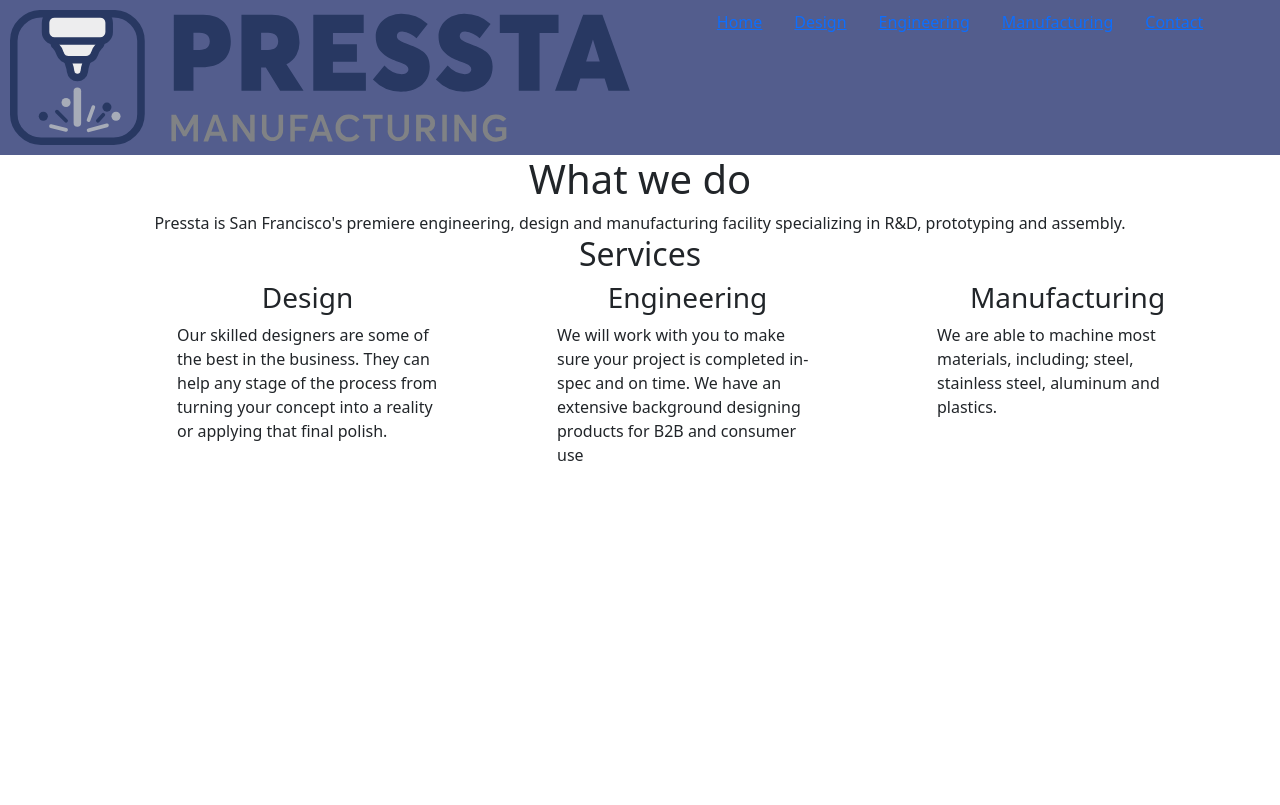
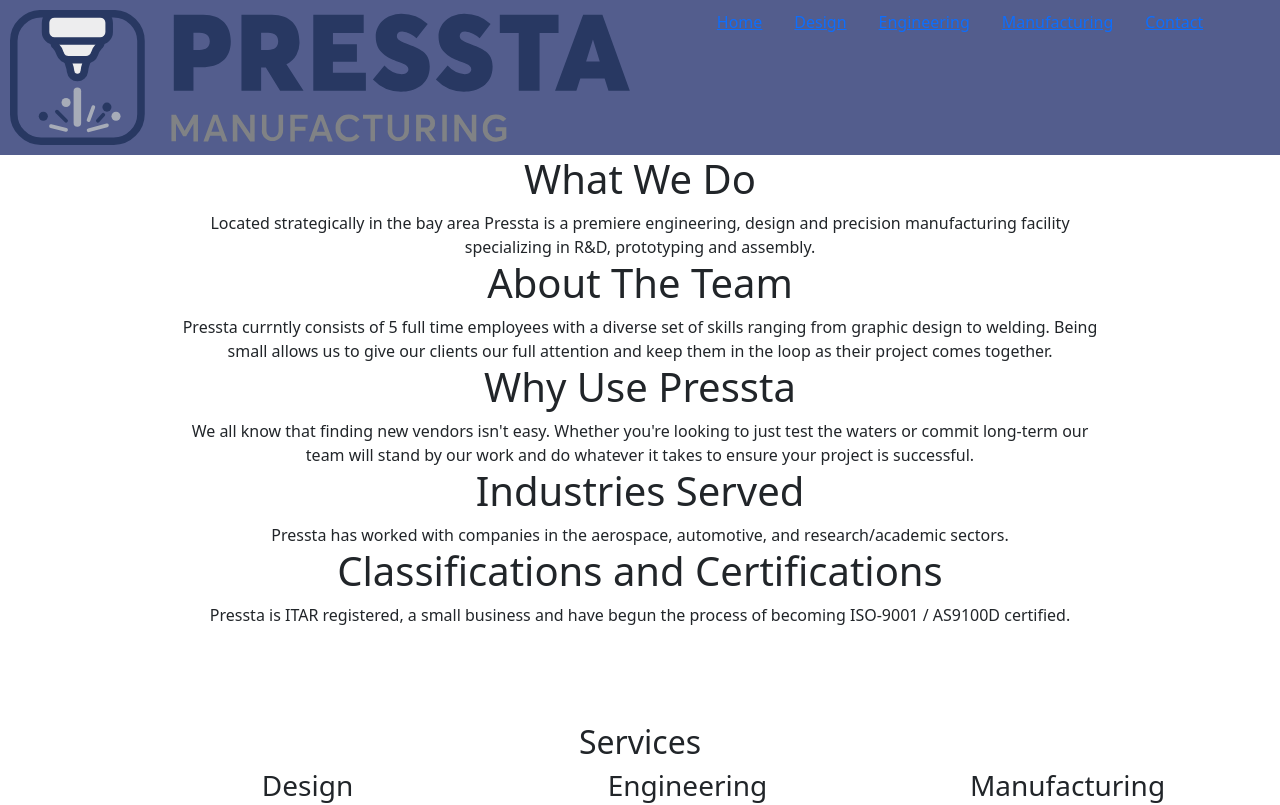
Before and after one commit to rlew631/presstamfg, a React (Create React App) app: page / in a window 1280 px wide. Shown: the top 805 px of the page. Built offline with nearby package versions, Linux system fonts and the light colour scheme.

Commit message:
cnew front page approach

```diff
--- a/src/components/design.js
+++ b/src/components/design.js
@@ -16,7 +16,7 @@
   const classes = useStyles();
   return (
     <div>
-      <h1>What we do</h1>
+      <h1>What We Do</h1>
       {copy.Design.Statement}
       <Container>
       <h2>Services</h2>
--- a/src/components/engineering.js
+++ b/src/components/engineering.js
@@ -16,7 +16,7 @@
   const classes = useStyles();
   return (
     <div>
-      <h1>What we do</h1>
+      <h1>What We Do</h1>
       {copy.Engineering.Statement}
       <Container>
       <h2>Services</h2>
--- a/src/components/home.js
+++ b/src/components/home.js
@@ -19,9 +19,33 @@
   const classes = useStyles();
   return (
     <div>
-      <h1>What we do</h1>
-      {copy.Home.Statement}
       <Container>
+        <Row justify="center">
+          <Col lg={{size: 10, offset: 1}}>
+            <h1>What We Do</h1>
+            {copy.Home.WhatWeDoStatement}
+          </Col>
+          <Col lg={{size: 10, offset: 1}}>
+            <h1>About The Team</h1>
+            {copy.Home.AboutUsStatement}
+          </Col>
+          <Col lg={{size: 10, offset: 1}}>
+            <h1>Why Use Pressta</h1>
+            {copy.Home.WhyUsePresstaStatement}
+          </Col>
+          <Col lg={{size: 10, offset: 1}}>
+            <h1>Industries Served</h1>
+            {copy.Home.IndustriesServed}
+          </Col>
+          <Col lg={{size: 10, offset: 1}}>
+            <h1>Classifications and Certifications</h1>
+            {copy.Home.ClassificationsCertifications}
+          </Col>
+        </Row>
+      </Container>
+
+      <Container>
+        <br></br><br></br><br></br><br></br>
         <h2>Services</h2>
         <Row justify="center">
           <Col lg={{size: 3, offset: 1.5}} md={{size: 10, offset:1}}>
--- a/src/components/manufacturing.js
+++ b/src/components/manufacturing.js
@@ -28,7 +28,7 @@
   const classes = useStyles();
   return (
     <div>
-      <h1>What we do</h1>
+      <h1>What We Do</h1>
       {copy.Manufacturing.Statement}
       <Container>
         <h2>Services</h2>
@@ -76,7 +76,8 @@
         </Row>
       </Container>
       <Container>
-      <h2>Materials</h2>
+      <h2>Materials (Machining)</h2>
+      Maybe put in something saying to contact us for questions regarding titanium and other exotic metals.
         <Row>
           <Col>
             <h3>Steel</h3>
@@ -101,13 +102,36 @@
         <Row justify="center">
           <Col lg={{size: 4, offset: 2}} md={{size: 10, offset:1}}>
             <h3>Anodized</h3>
-            <ul className = {classes.materialFinishes}>{listItems(copy.Manufacturing.Services.Machining.Finishes.Anodized)}</ul>
+            <ul className = {classes.materialFinishes}>
+              {listItems(copy.Manufacturing.Services.Machining.Finishes.Anodized)}
+            </ul>
           </Col>
           <Col lg="4" md={{size:10, offset:1}}>
             <h3>Other</h3>
-            <ul className = {classes.materialFinishes}>{listItems(copy.Manufacturing.Services.Machining.Finishes.Other)}</ul>
+            <ul className = {classes.materialFinishes}>
+              {listItems(copy.Manufacturing.Services.Machining.Finishes.Other)}
+            </ul>
           </Col>
         </Row>
+      </Container>
+      <Container>
+        <h2>Materials (3D Printing)</h2>
+          <ul className = {classes.materialFinishes}>
+            {listItems(copy.Manufacturing.Services.Printing.Materials)}
+          </ul>
+      </Container>
+      <Container>
+        <h2>Materials (Laser Cutting)</h2>
+          Maybe put something here about how some materials can be engraved but not cut in the list
+          <ul className = {classes.materialFinishes}>
+            {listItems(copy.Manufacturing.Services.LaserCutting.Materials)}
+          </ul>
+      </Container>
+      <Container>
+        <h2>Materials (Welding)</h2>
+          <ul className = {classes.materialFinishes}>
+            {listItems(copy.Manufacturing.Services.Welding.Materials)}
+          </ul>
       </Container>
     </div>
   );
--- a/src/copy.json
+++ b/src/copy.json
@@ -1,15 +1,19 @@
 {
 "Home":{
-  "Statement":"Pressta is San Francisco's premiere engineering, design and manufacturing facility specializing in R&D, prototyping and assembly.",
+  "WhatWeDoStatement":"Located strategically in the bay area Pressta is a premiere engineering, design and precision manufacturing facility specializing in R&D, prototyping and assembly.",
+  "AboutUsStatement":"Pressta currntly consists of 5 full time employees with a diverse set of skills ranging from graphic design to welding. Being small allows us to give our clients our full attention and keep them in the loop as their project comes together.",
+  "WhyUsePresstaStatement":"We all know that finding new vendors isn't easy. Whether you're looking to just test the waters or commit long-term our team will stand by our work and do whatever it takes to ensure your project is successful.",
+  "IndustriesServed":"Pressta has worked with companies in the aerospace, automotive, and research/academic sectors.",
+  "ClassificationsCertifications":"Pressta is ITAR registered, a small business and have begun the process of becoming ISO-9001 / AS9100D certified.",
   "Services":{
     "Design":"Our skilled designers are some of the best in the business. They can help any stage of the process from turning your concept into a reality or applying that final polish.",
     "Engineering":"We will work with you to make sure your project is completed in-spec and on time. We have an extensive background designing products for B2B and consumer use",
-    "Manufacturing":"We are able to machine most materials, including; steel, stainless steel, aluminum and plastics."
+    "Manufacturing":"We are able to manufacture most metal and plastic parts with our in-house machine shop and finishing capabilities."
   },
   "BottomCards":{
     "AdvancedMachinery":"We use modern high speed machining strategies to turn jobs around quicker than the competition.",
     "OnTimeEverytime":"Pressta MFG’s combined 21 years of experience in metalworking and fabrication helps keep projects on track and allows us to foresee potential issues before they come up.",
-    "SkilledExperts":"Our comprehensive background allows us to offer more services in-house saving you time and money by preventing delays and expensive reworks.",
+    "SkilledExperts":"Our comprehensive background allows us to offer more services in-house saving you time and increasing your bottom line by preventing delays and expensive reworks.",
     "FulfillingYourNeeds":"Our engineering expertise allows us to turn your idea into a finished product and reproduce / repair pieces which are no longer in production."
   }
 },
@@ -113,13 +117,16 @@
         }
     },
     "Printing":{
-      "Statement":"We have both SLA and FDM 3D printers to quickly prototype plastic components."
+      "Statement":"We have both SLA and FDM 3D printers to quickly prototype plastic components.",
+      "Materials":["Resin", "ABS", "PLA", "Nylon", "PETG", "Carbon Fiber Reinforced", "PVA"]
     },
     "LaserCutting":{
-      "Statement":"We frequently use laser cutting to produce gaskets and stencils/graphics."
+      "Statement":"We frequently use laser cutting to produce gaskets and stencils/graphics.",
+      "Materials":["Most plastics","Wood","Metal","Glass"]
     },
     "Welding":{
-      "Statement":"We use TIG and MIG welding to join complex assemblies and perform repairs to existing components"
+      "Statement":"We use TIG and MIG welding to join complex assemblies and perform repairs to existing components",
+      "Materials":["Steel","Aluminum","Brass","Titanium"]
     }
   }
 },
```
